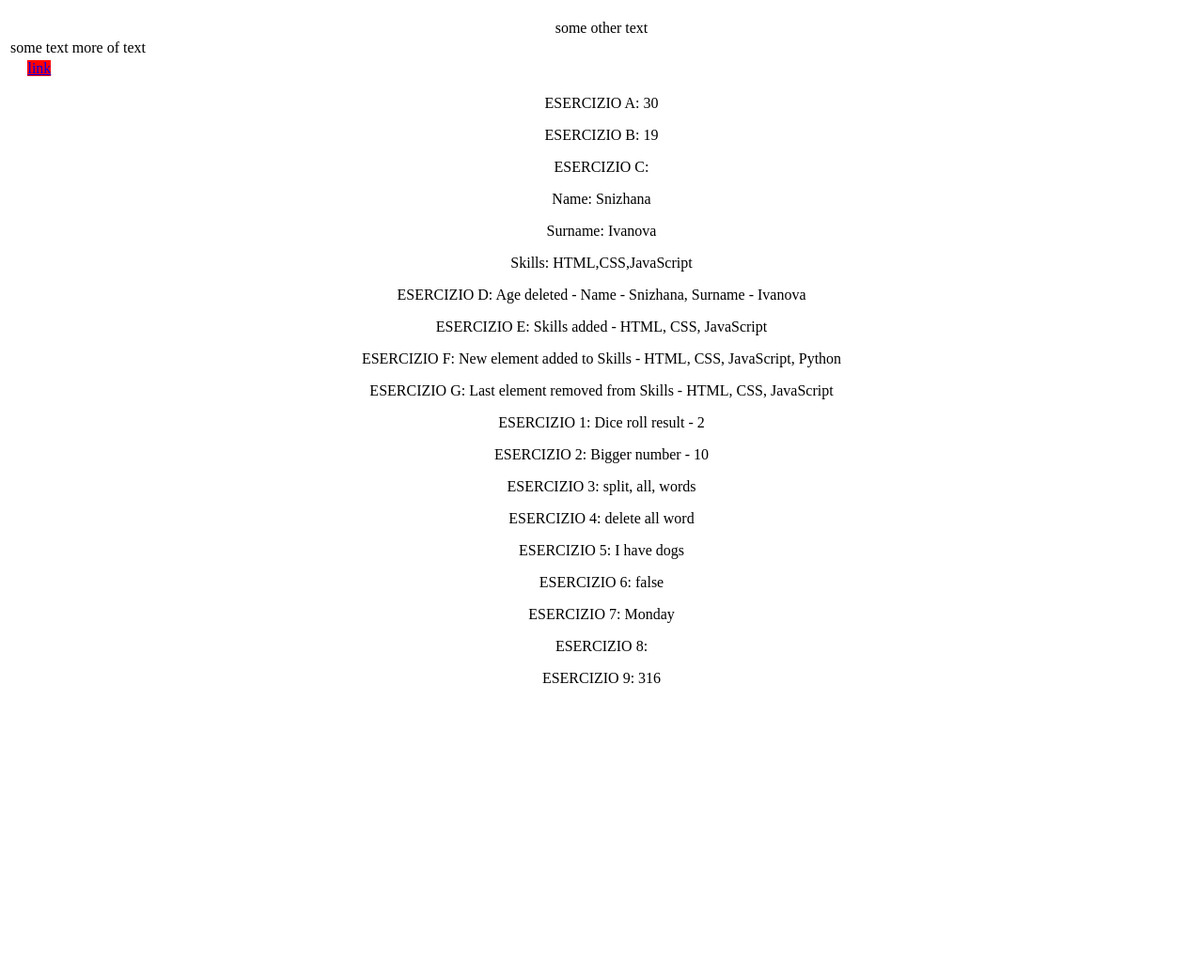
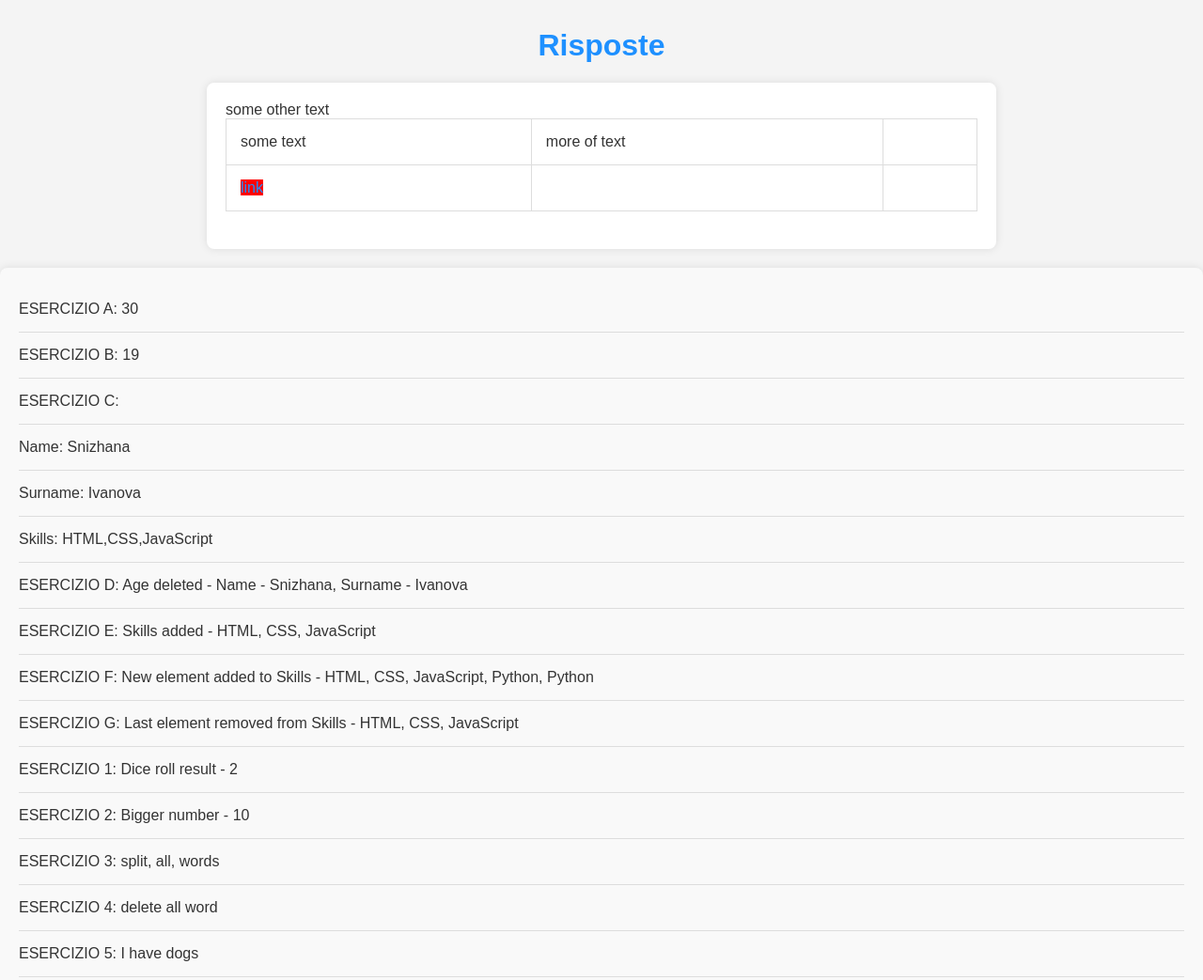
Before and after one commit to SnIvanova/13.11-progetto-finale, a plain HTML site: page index.HTML in a window 1280 px wide. Shown: the top 1043 px of the page at 94% size. Before the commit the page ends 800 px from the top, so only its background shows below. Drawn offline with Linux system fonts and the light colour scheme.

Commit message:
more exersizes on the screen

```diff
--- a/css/style.css
+++ b/css/style.css
@@ -1,3 +1,71 @@
 body {
+    font-family: 'Arial', sans-serif;
+    margin: 0;
+    padding: 0;
+    background-color: #f4f4f4;
+    color: #333;
+}
+
+h1 {
     text-align: center;
+    color: #1e90ff;
+    margin-top: 30px;
 }
+
+.container {
+    max-width: 800px;
+    margin: 20px auto;
+    background-color: #fff;
+    padding: 20px;
+    border-radius: 8px;
+    box-shadow: 0 0 10px rgba(0, 0, 0, 0.1);
+}
+
+table {
+    width: 100%;
+    border-collapse: collapse;
+    margin-bottom: 20px;
+}
+
+table, th, td {
+    border: 1px solid #ddd;
+}
+
+th, td {
+    padding: 15px;
+    text-align: left;
+}
+
+th {
+    background-color: #1e90ff;
+    color: #fff;
+}
+
+ul {
+    list-style-type: none;
+    padding: 0;
+}
+
+#exerciseResults {
+    background-color: #f9f9f9;
+    padding: 20px;
+    margin-top: 20px;
+    border-radius: 8px;
+    box-shadow: 0 0 10px rgba(0, 0, 0, 0.1);
+}
+
+p {
+    margin: 0;
+    padding: 15px 0;
+    border-bottom: 1px solid #ddd;
+    font-size: 16px;
+}
+
+a {
+    color: #1e90ff;
+    text-decoration: none;
+}
+
+a:hover {
+    text-decoration: underline;
+}
--- a/index.HTML
+++ b/index.HTML
@@ -6,13 +6,13 @@
     <meta name="viewport" content="width=device-width, initial-scale=1.0">
     <meta autor="SnIvanova">
     <link rel="stylesheet" href="css/style.css">
-    <title> risposte</title>
+    <title> Risposte</title>
 
 
 </head>
 <body>
 
-    <h1></h1>
+    <h1>Risposte</h1>
 
     <div class="container">
         <table>
@@ -44,12 +44,17 @@
     const exerciseResultsDiv = document.querySelector('#exerciseResults');
         exerciseResultsDiv.innerHTML += `<p>ESERCIZIO A: ${sum}</p>`;
         exerciseResultsDiv.innerHTML += `<p>ESERCIZIO B: ${random}</p>`;
-    exerciseResultsDiv.innerHTML += `<p>ESERCIZIO C:</p>`; for (let prop in me) {
+        exerciseResultsDiv.innerHTML += `<p>ESERCIZIO C:</p>`;
+        for (let prop in me) {
             exerciseResultsDiv.innerHTML += `<p>${prop.charAt(0).toUpperCase() + prop.slice(1)}: ${me[prop]}</p>`;
         }
+        delete me.age;
         exerciseResultsDiv.innerHTML += `<p>ESERCIZIO D: Age deleted - Name - ${me.name}, Surname - ${me.surname}</p>`;
+        me.skills = ['HTML', 'CSS', 'JavaScript'];
         exerciseResultsDiv.innerHTML += `<p>ESERCIZIO E: Skills added - ${me.skills.join(', ')}</p>`;
+        me.skills.push("Python");
         exerciseResultsDiv.innerHTML += `<p>ESERCIZIO F: New element added to Skills - ${me.skills.join(', ')}, Python</p>`;
+        me.skills.pop();
         exerciseResultsDiv.innerHTML += `<p>ESERCIZIO G: Last element removed from Skills - ${me.skills.join(', ')}</p>`;
         exerciseResultsDiv.innerHTML += `<p>ESERCIZIO 1: Dice roll result - ${dice()}</p>`;
         exerciseResultsDiv.innerHTML += `<p>ESERCIZIO 2: Bigger number - ${whoIsBigger(3, 10)}</p>`;
@@ -58,8 +63,14 @@
         exerciseResultsDiv.innerHTML += `<p>ESERCIZIO 5: ${onlyLetters("I have 4 dogs")}</p>`;
         exerciseResultsDiv.innerHTML += `<p>ESERCIZIO 6: ${isThisAnEmail("is This An Email")}</p>`;
         exerciseResultsDiv.innerHTML += `<p>ESERCIZIO 7: ${whatDayIsIt()}</p>`;
-    exerciseResultsDiv.innerHTML += `<p>ESERCIZIO 8:</p>`;
+        exerciseResultsDiv.innerHTML += `<p>ESERCIZIO 8: Dice roll result </p>`;
         exerciseResultsDiv.innerHTML += `<p>ESERCIZIO 9: ${howManyDays('2023-01-01')}</p>`;
+        const birthdayResult = isTodayMyBirthday();
+        const birthdayMessage = birthdayResult
+            ? '<p class="happy">ESERCIZIO 10: 🎉 Today is my birthday! 🎂</p>'
+            : '<p class="sad">ESERCIZIO 10: 😞 Today is not my birthday. 😢</p>';
+
+        exerciseResultsDiv.innerHTML += birthdayMessage;
     </script>
 
 
```
Lines whose indentation alone changed are shown as unchanged.
